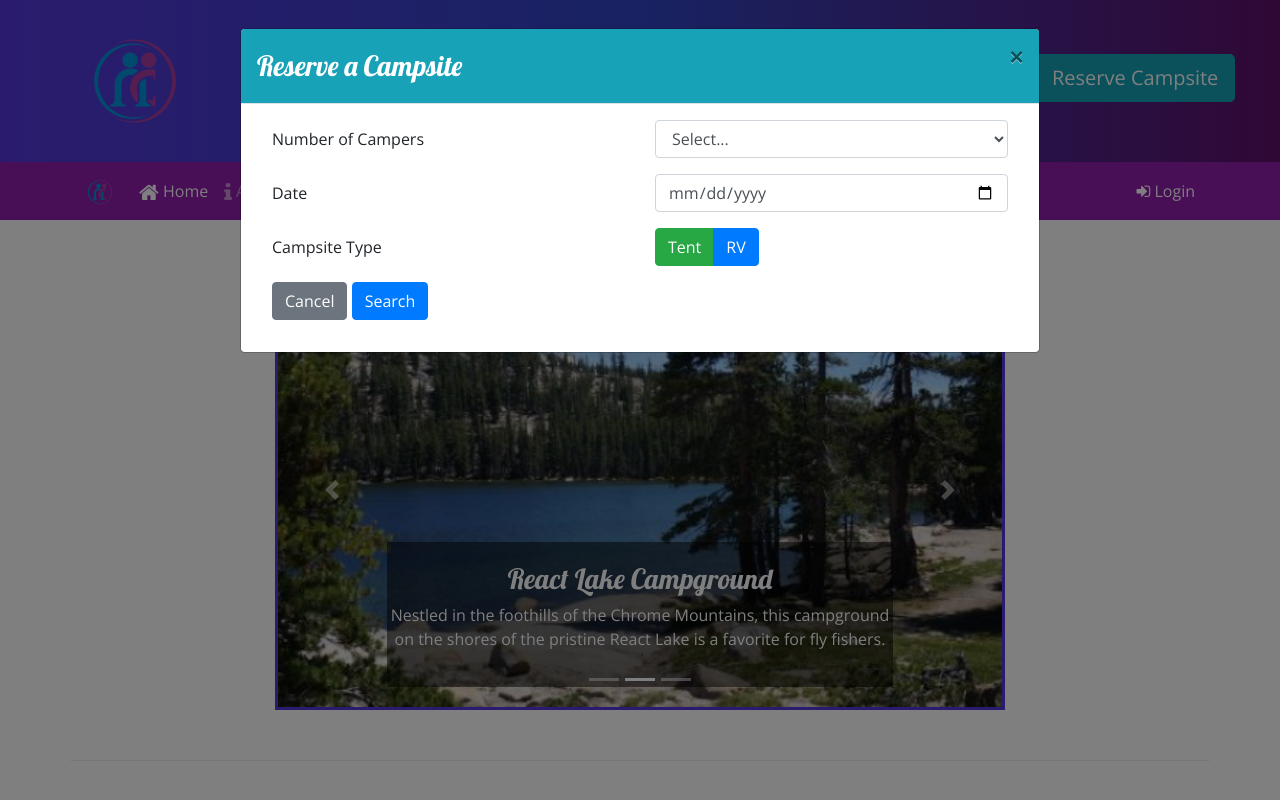
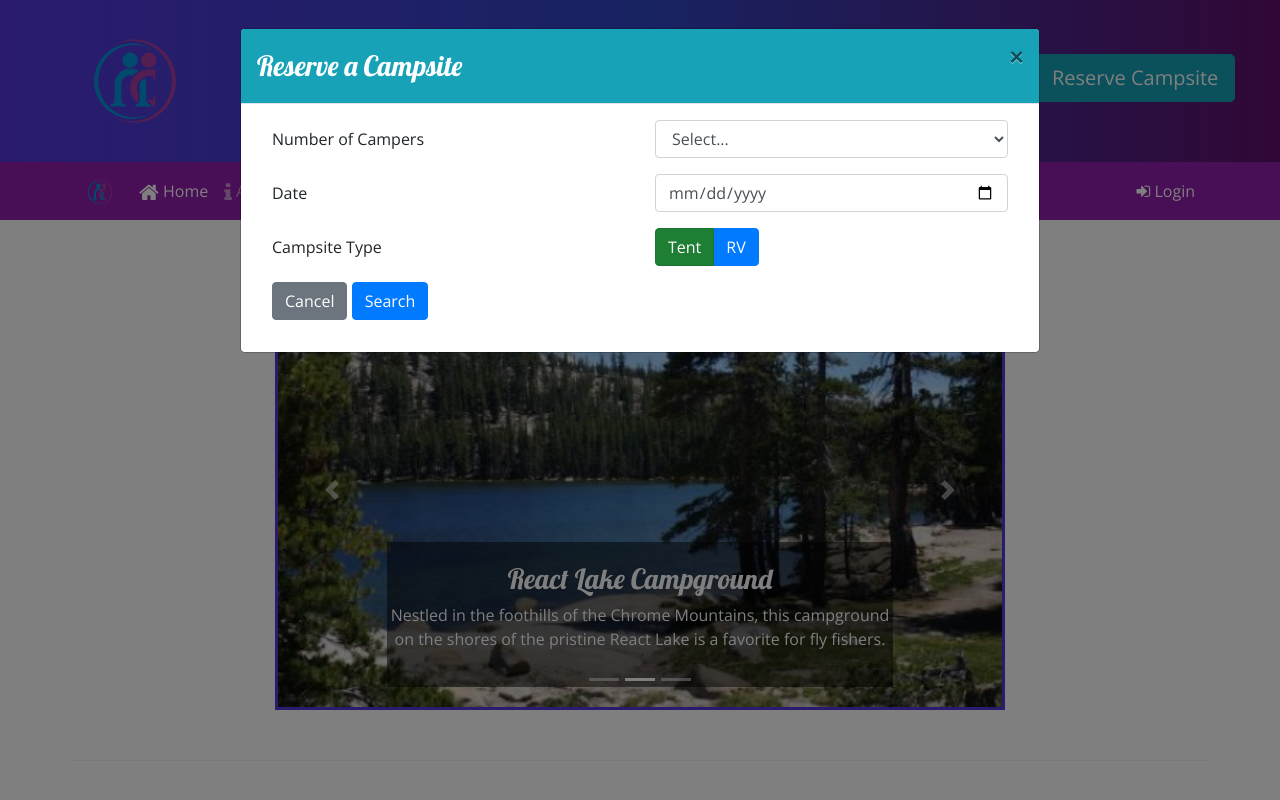
Before and after one commit to jdm90/NuCamp, a website: page index.html in a window 1280 px wide. Both pictures are taken after a click on the link "Reserve Campsite". Shown: the top 800 px of the page. Drawn offline with nearby package versions, Linux system fonts and the light colour scheme.

Commit message:
made small changes to week 3 assignment

```diff
--- a/index.html
+++ b/index.html
@@ -71,11 +71,11 @@
                 <label class="col-sm-6 col-form-label">Campsite Type</label>
                 <div class="col-2 btn-group btn-group-toggle" data-toggle="buttons">
                   <div class="btn-group btn-group-toggle" data-toggle="buttons">
-                    <label class="btn btn-success">
-                      <input type="radio" name="siteType" id="siteTent" value="tent"> Tent
+                    <label class="btn btn-success active">
+                      <input type="radio" name="siteType" id="siteTent" value="tent" autocomplete="off" checked> Tent
                     </label>
                     <label class="btn btn-primary">
-                      <input type="radio" name="siteType" id="siteRV" value="RV"> RV
+                      <input type="radio" name="siteType" id="siteRV" value="RV" autocomplete="off"> RV
                     </label>
                   </div>
                 </div>
```
